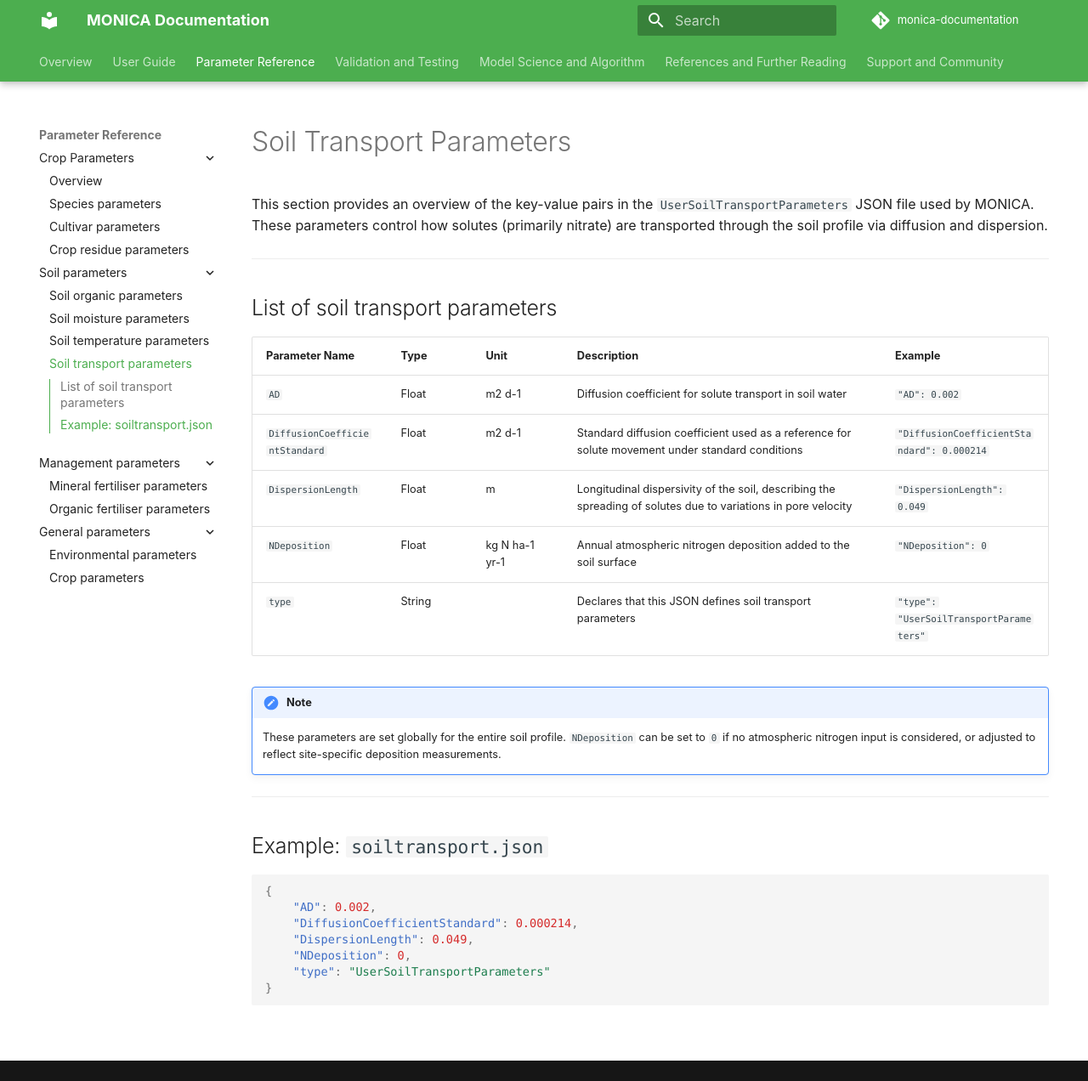
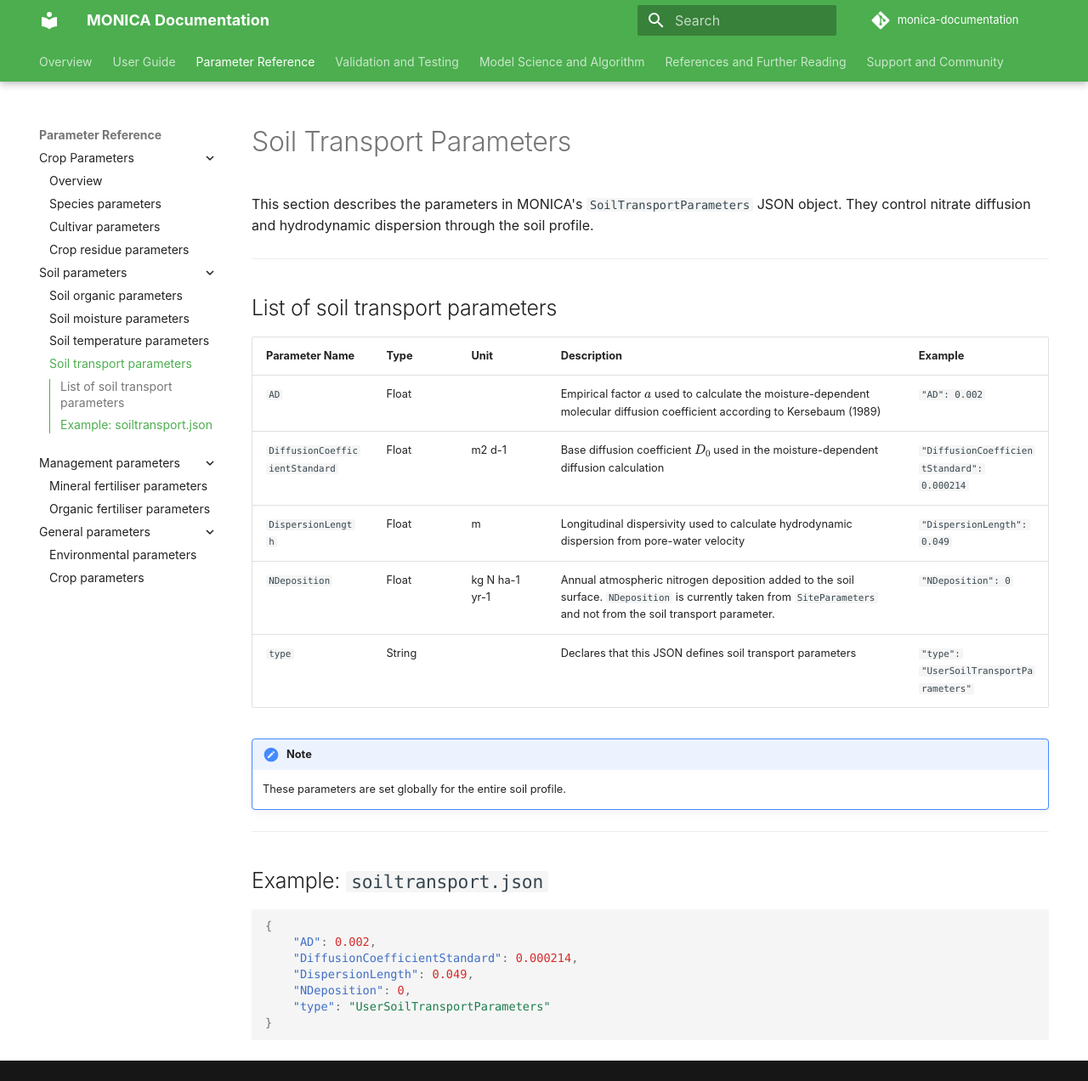
Before and after one commit to zalf-rpm/monica-documentation, an MkDocs documentation site: the page built from docs/parameters/soil_parameters/soil_transport_parameters.md, in a window 1280 px wide and 1272 px high. Shown: the whole window at 85% size. Built offline with MkDocs 1.6.1 and Material for MkDocs 9.7.7, drawn with Linux system fonts in a browser that asks for light colours; comment, search, counter and statistics services are not loaded.

Commit message:
Update soil transport parameters

```diff
--- a/docs/parameters/soil_parameters/soil_transport_parameters.md
+++ b/docs/parameters/soil_parameters/soil_transport_parameters.md
@@ -1,21 +1,21 @@
 # Soil Transport Parameters
 
-This section provides an overview of the key-value pairs in the `UserSoilTransportParameters` JSON file used by MONICA. These parameters control how solutes (primarily nitrate) are transported through the soil profile via diffusion and dispersion.
+This section describes the parameters in MONICA's `SoilTransportParameters` JSON object. They control nitrate diffusion and hydrodynamic dispersion through the soil profile.
 
 ---
 
 ## List of soil transport parameters
 
-| Parameter Name                  | Type    | Unit    | Description                                                                                                   | Example                                        |
-|---------------------------------|---------|---------|---------------------------------------------------------------------------------------------------------------|------------------------------------------------|
-| `AD`                            | Float   | m2 d-1  | Diffusion coefficient for solute transport in soil water                                                      | `"AD": 0.002`                                  |
-| `DiffusionCoefficientStandard`  | Float   | m2 d-1  | Standard diffusion coefficient used as a reference for solute movement under standard conditions              | `"DiffusionCoefficientStandard": 0.000214`     |
-| `DispersionLength`              | Float   | m       | Longitudinal dispersivity of the soil, describing the spreading of solutes due to variations in pore velocity | `"DispersionLength": 0.049`                    |
-| `NDeposition`                   | Float   | kg N ha-1 yr-1 | Annual atmospheric nitrogen deposition added to the soil surface                                      | `"NDeposition": 0`                             |
-| `type`                          | String  |         | Declares that this JSON defines soil transport parameters                                                     | `"type": "UserSoilTransportParameters"`        |
+| Parameter Name                  | Type    | Unit           | Description                                                                                                                                                         | Example                                    |
+|---------------------------------|---------|----------------|---------------------------------------------------------------------------------------------------------------------------------------------------------------------|--------------------------------------------|
+| `AD`                            | Float   |                | Empirical factor \(a\) used to calculate the moisture-dependent molecular diffusion coefficient according to Kersebaum (1989)                                       | `"AD": 0.002`                              |
+| `DiffusionCoefficientStandard`  | Float   | m2 d-1         | Base diffusion coefficient \(D_0\) used in the moisture-dependent diffusion calculation                                                                             | `"DiffusionCoefficientStandard": 0.000214` |
+| `DispersionLength`              | Float   | m              | Longitudinal dispersivity used to calculate hydrodynamic dispersion from pore-water velocity                                                                        | `"DispersionLength": 0.049`                |
+| `NDeposition`                   | Float   | kg N ha-1 yr-1 | Annual atmospheric nitrogen deposition added to the soil surface. `NDeposition` is currently taken from `SiteParameters` and not from the soil transport parameter. | `"NDeposition": 0`                         |
+| `type`                          | String  |                | Declares that this JSON defines soil transport parameters                                                                                                           | `"type": "UserSoilTransportParameters"`    |
 
 !!! note
-    These parameters are set globally for the entire soil profile. `NDeposition` can be set to `0` if no atmospheric nitrogen input is considered, or adjusted to reflect site-specific deposition measurements.
+    These parameters are set globally for the entire soil profile.
 
 ---
 
```
